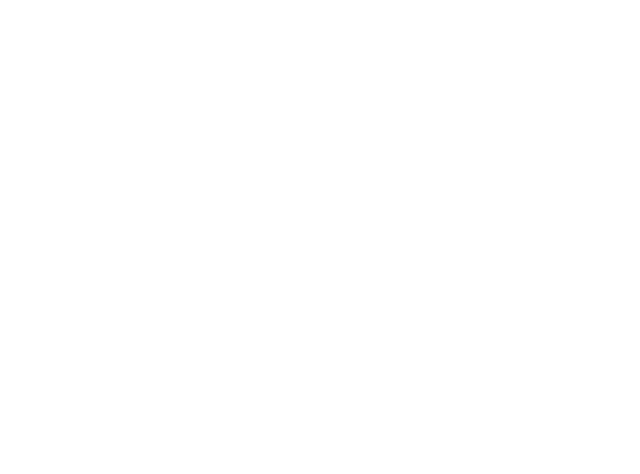
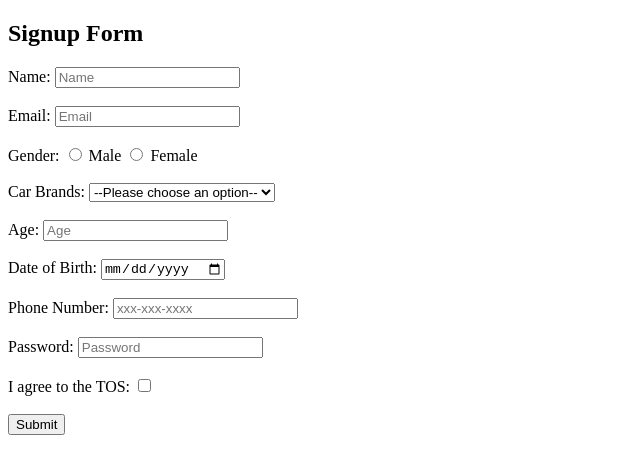
Before and after one commit to acciojob/signup-form-car-Naresh743, a website: page main.html in a window 1280 px wide. Shown: the whole page, without its empty margins (0-640 px from the left). Drawn offline with Linux system fonts and the light colour scheme.

Commit message:
created a submission

```diff
--- a/main.html
+++ b/main.html
@@ -3,12 +3,66 @@
 <html>
 
 <head>
-	<link rel="stylesheet" href="styles.css">
+	 <meta charset="UTF-8">
+  <meta name="viewport" content="width=device-width, initial-scale=1.0">
+  <title>Signup Form</title>
 </head>
 
 <body>
 	<!-- the entire body must be written by student -->
-    <script type="text/javascript" src="./script.js">
+   <h2>Signup Form</h2>
+
+  <form action="/submit" method="post">
+    <!-- Name Field -->
+    <label for="name">Name:</label>
+    <input type="text" id="name" name="name" placeholder="Name" required><br><br>
+
+    <!-- Email Field -->
+    <label for="email">Email:</label>
+    <input type="email" id="email" name="email" placeholder="Email" required><br><br>
+
+    <!-- Gender Field -->
+    <label>Gender:</label>
+    <input type="radio" id="gender_m" name="gender" value="Male">
+    <label for="gender_m">Male</label>
+    <input type="radio" id="gender_f" name="gender" value="Female">
+    <label for="gender_f">Female</label><br><br>
+
+    <!-- Car Brands Dropdown -->
+    <label for="cars">Car Brands:</label>
+    <select id="cars" name="cars" required>
+      <option value="">--Please choose an option--</option>
+      <option value="toyota">Toyota</option>
+      <option value="honda">Honda</option>
+      <option value="ford">Ford</option>
+      <option value="bmw">BMW</option>
+      <option value="mercedes">Mercedes</option>
+    </select><br><br>
+
+    <!-- Age Field -->
+    <label for="age">Age:</label>
+    <input type="number" id="age" name="age" placeholder="Age" required><br><br>
+
+    <!-- Date of Birth Field -->
+    <label for="dob">Date of Birth:</label>
+    <input type="date" id="dob" name="dob" required><br><br>
+
+    <!-- Phone Number Field -->
+    <label for="tel">Phone Number:</label>
+    <input type="tel" id="tel" name="tel" placeholder="xxx-xxx-xxxx"><br><br>
+
+    <!-- Password Field -->
+    <label for="password">Password:</label>
+    <input type="password" id="password" name="password" placeholder="Password" required><br><br>
+
+    <!-- Terms of Service Checkbox -->
+    <label for="tos">I agree to the TOS:</label>
+    <input type="checkbox" id="tos" name="tos" required><br><br>
+
+    <!-- Submit Button -->
+    <button type="submit">Submit</button>
+  </form>
+
 </script>
 
 </body>
```
